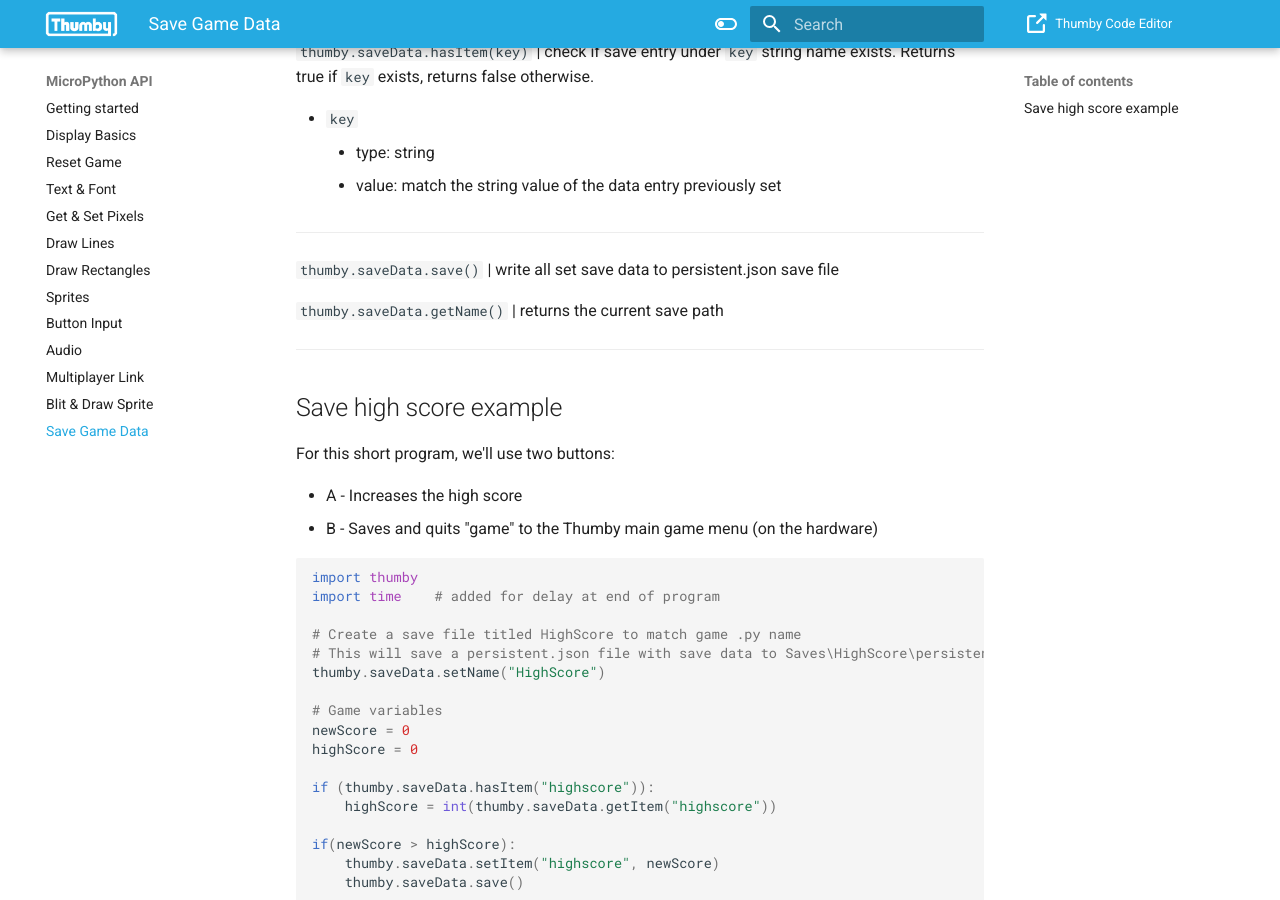
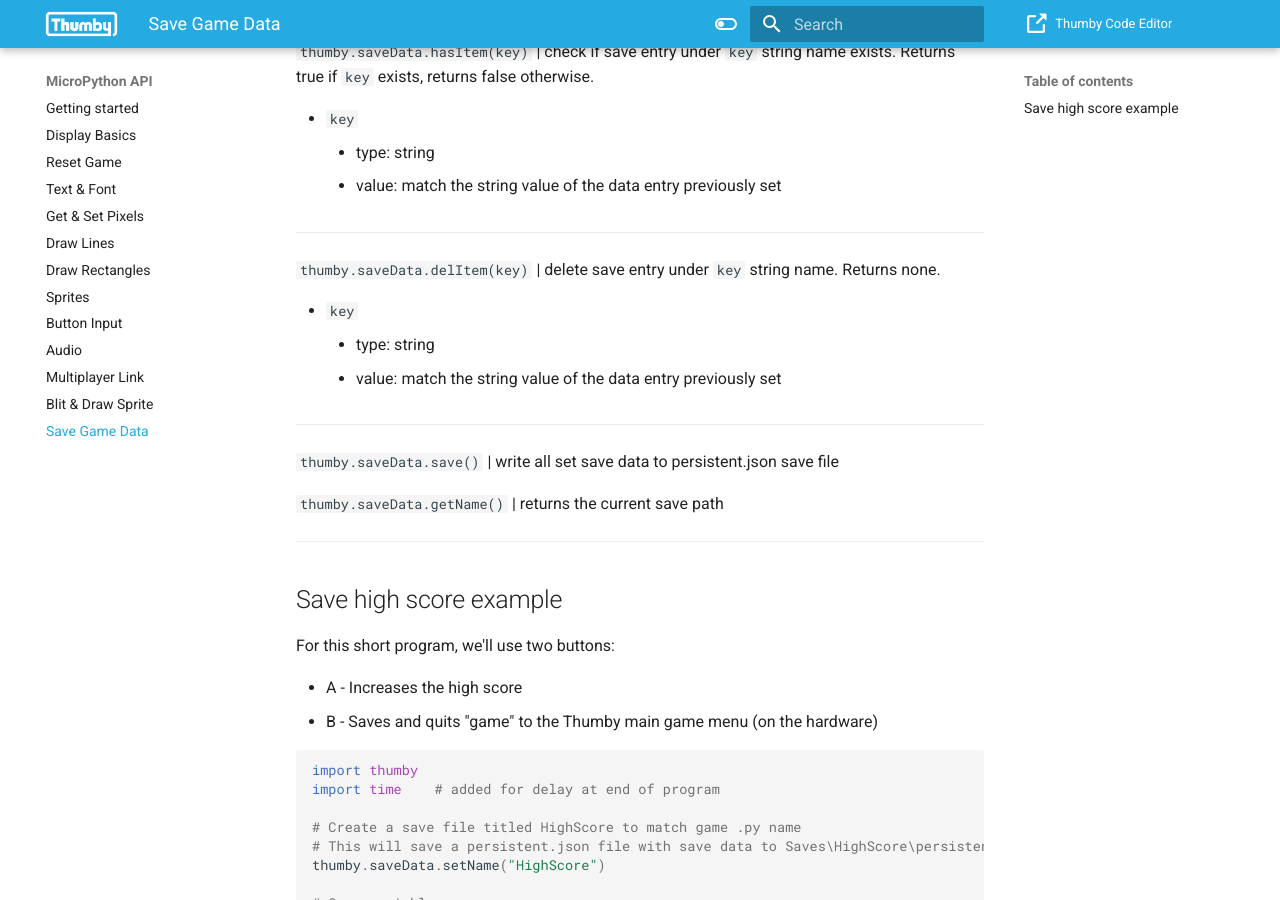
Before and after one commit to TinyCircuits/Thumby-Website, an MkDocs documentation site: the page built from docs/API/Save-Files.md, in a window 1280 px wide and 900 px high, scrolled down 1281 px. Built offline with MkDocs 1.6.1 and Material for MkDocs 9.7.7, drawn with Linux system fonts in a browser that asks for light colours.

Commit message:
forgot to add delete

```diff
--- a/docs/API/Save-Files.md
+++ b/docs/API/Save-Files.md
@@ -35,6 +35,14 @@
 ---
 
 `thumby.saveData.hasItem(key)` | check if save entry under `key` string name exists. Returns true if `key` exists, returns false otherwise.
+
+* `key`
+    * type: string
+    * value: match the string value of the data entry previously set
+
+---
+
+`thumby.saveData.delItem(key)` | delete save entry under `key` string name. Returns none.
 
 * `key`
     * type: string
```
Also changed, not shown: docs/API/Hardware.md (+1 -1 lines).
